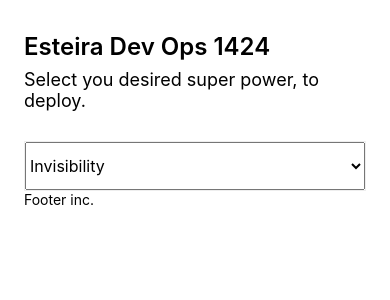
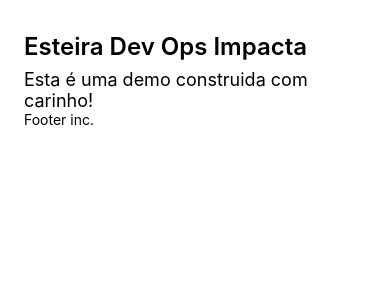
Before and after one commit to Mubv/REACT-NATIVE, a React Native app: screen / in a window 390 px wide. Shown: the top 300 px of the page. Built offline with nearby package versions, Linux system fonts and the light colour scheme; what react-native would draw is missing.

Commit message:
Ajuste demo 2

```diff
--- a/App.js
+++ b/App.js
@@ -23,14 +23,14 @@ const App = () => {
                     style={styles.scrollView}>
                     <View style={styles.sectionContainer}>
                         <Text style={styles.sectionTitle}>
-                            Esteira Dev Ops 1424
+                            Esteira Dev Ops Impacta
                         </Text>
 
                         <Text style={styles.sectionDescription}>
-                            Select you desired super power, to deploy.
+                            Esta é uma demo construida com carinho!
                         </Text>
 
-                        <View style={styles.pickerContainer}>
+                        {/* <View style={styles.pickerContainer}>
                             <Picker style={styles.picker}>
                                 <Picker.Item
                                     label="Invisibility"
@@ -59,7 +59,7 @@ const App = () => {
                                     value="Telekinesis"
                                 />
                             </Picker>
-                        </View>
+                        </View> */}
 
                         <Text style={styles.footer}>Footer inc.</Text>
                     </View>
```
